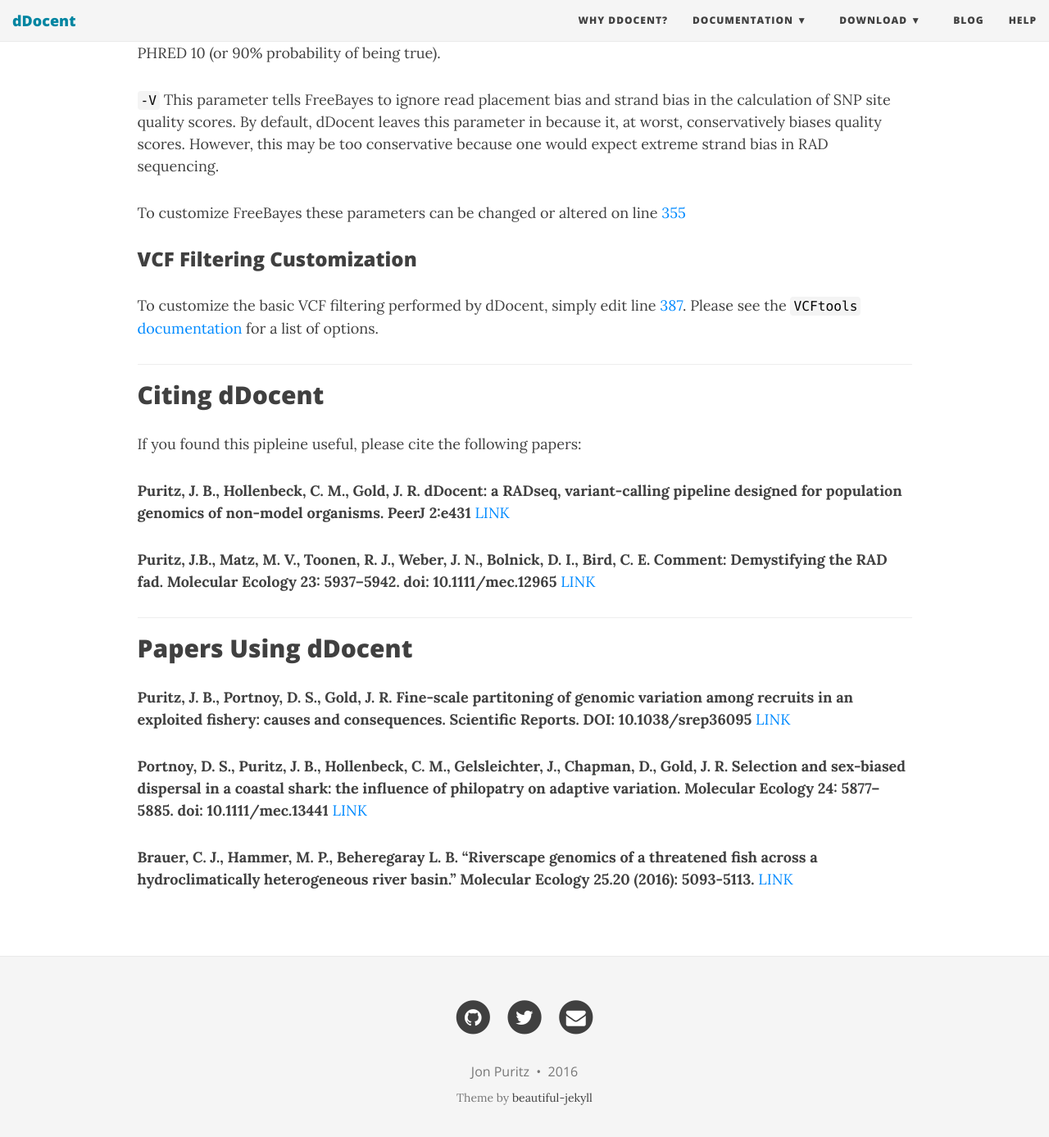
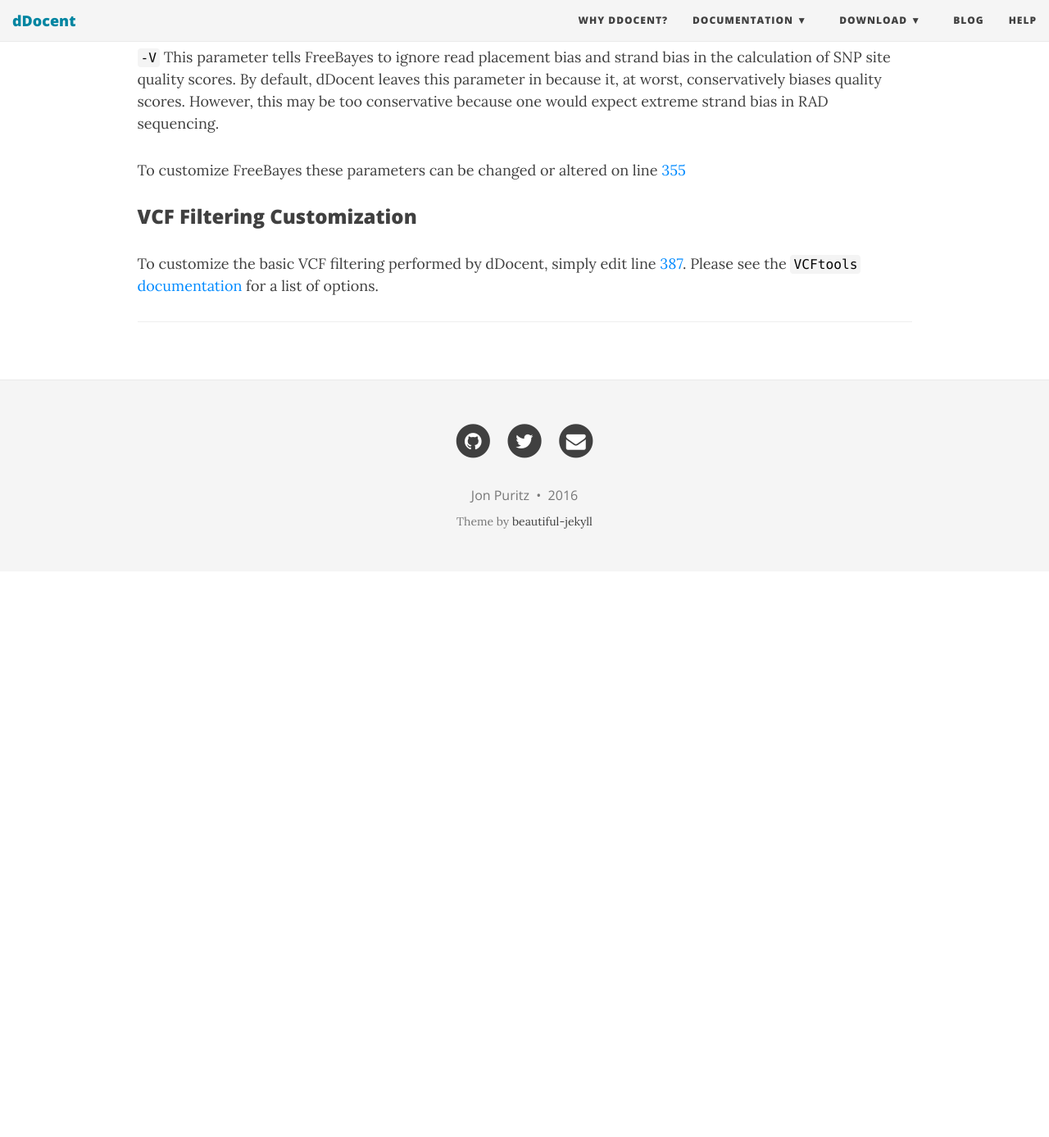
Before and after one commit to jpuritz/dDocent, a Jekyll site: the page built from UserGuide.md, in a window 1280 px wide and 1400 px high, scrolled down 19136 px. Shown: the top 1387 px of the window at 82% size. Built offline with Jekyll 4.4.1, drawn with Linux system fonts in a browser that asks for light colours; nearby versions of some CDN libraries; after the commit the page ends 19833 px from its top, so only the background shows below that; some of the changed text lies outside the part shown.

Commit message:
Update UserGuide.md

```diff
--- a/UserGuide.md
+++ b/UserGuide.md
@@ -29,8 +29,6 @@ subtitle: Everything there is to know
 	* [Read Mapping](#read-mapping-customization)
 	* [SNP Calling](#snp-calling-customization)
 	* [VCF Filtering](#vcf-filtering-customization)
-* [Citing dDocent](#citing-ddocent)
-* [Papers using dDocent](#papers-using-ddocent)
 
 ---
 
@@ -553,21 +551,3 @@ To customize FreeBayes these parameters can be changed or altered on line [355](
 To customize the basic VCF filtering performed by dDocent, simply edit line [387](https://github.com/jpuritz/dDocent/blob/master/dDocent#L387). Please see the `VCFtools` [documentation](https://vcftools.github.io/examples.html) for a list of options.
 
 ---
-
-## Citing dDocent
-
-If you found this pipleine useful, please cite the following papers:
-
-**Puritz, J. B., Hollenbeck, C. M., Gold, J. R.  dDocent: a RADseq, variant-calling pipeline designed for population genomics of non-model organisms. PeerJ 2:e431** [LINK](http://dx.doi.org/10.7717/peerj.431)
-
-**Puritz, J.B., Matz, M. V., Toonen, R. J., Weber, J. N., Bolnick, D. I., Bird, C. E. Comment: Demystifying the RAD fad.  Molecular Ecology 23: 5937–5942. doi: 10.1111/mec.12965** [LINK](http://onlinelibrary.wiley.com/doi/10.1111/mec.12965/abstract)
-
----
-
-## Papers Using dDocent
-
-**Puritz, J. B., Portnoy, D. S., Gold, J. R.  Fine-scale partitoning of genomic variation among recruits in an exploited fishery: causes and consequences.  Scientific Reports. DOI: 10.1038/srep36095** [LINK](http://www.nature.com/articles/srep36095)
-
-**Portnoy, D. S., Puritz, J. B., Hollenbeck, C. M., Gelsleichter, J., Chapman, D., Gold, J. R.  Selection and sex-biased dispersal in a coastal shark: the influence of philopatry on adaptive variation. Molecular Ecology 24: 5877–5885. doi: 10.1111/mec.13441** [LINK](https://www.researchgate.net/publication/283448154_Selection_and_sex-biased_dispersal_in_a_coastal_shark_The_influence_of_philopatry_on_adaptive_variation)
-
-**Brauer, C. J., Hammer, M. P., Beheregaray L. B. "Riverscape genomics of a threatened fish across a hydroclimatically heterogeneous river basin." Molecular Ecology 25.20 (2016): 5093-5113.** [LINK](http://www.molecularecology.flinders.edu.au/uploads/54834/ufiles/pdf/167_SPP_ME.pdf)
```
